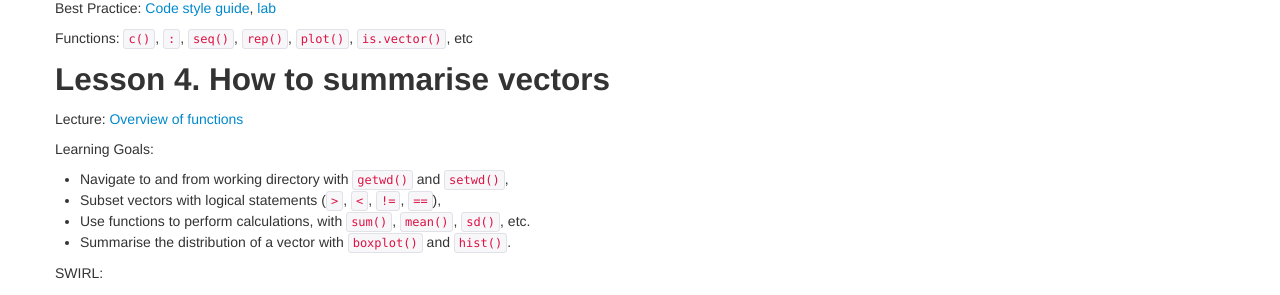
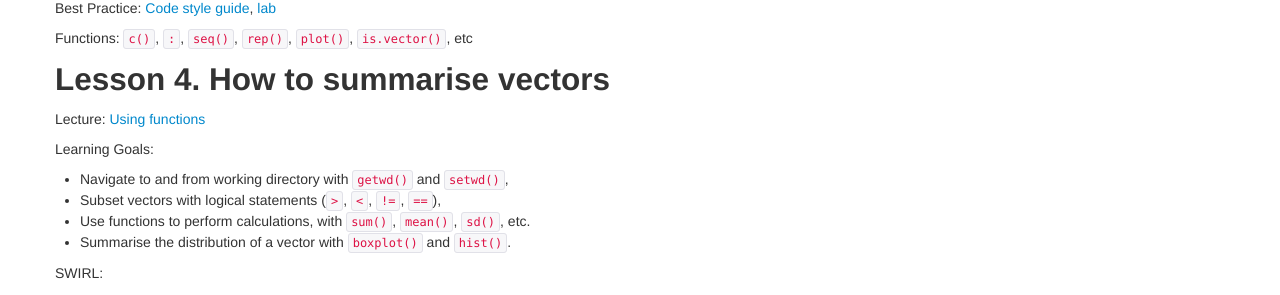
Before and after one commit to intro2r/intro2r, a Jekyll site: the page built from unit1/index.md, in a window 1280 px wide and 900 px high, scrolled down 1096 px. Shown: the part 149-444 px from the top of the window. Built offline with Jekyll 4.4.1, drawn with Linux system fonts in a browser that asks for light colours; our own code applies the rules of GitHub Pages for plain Markdown files.

Commit message:
Update index.md

```diff
--- a/unit1/index.md
+++ b/unit1/index.md
@@ -79,7 +79,7 @@ Functions: `c()`, `:`, `seq()`, `rep()`, `plot()`, `is.vector()`, etc
 
 ## Lesson 4. How to summarise vectors
 
-Lecture: [Overview of functions]()
+Lecture: [Using functions](../unit1/using-functions.html)
 
 Learning Goals:
 
```
